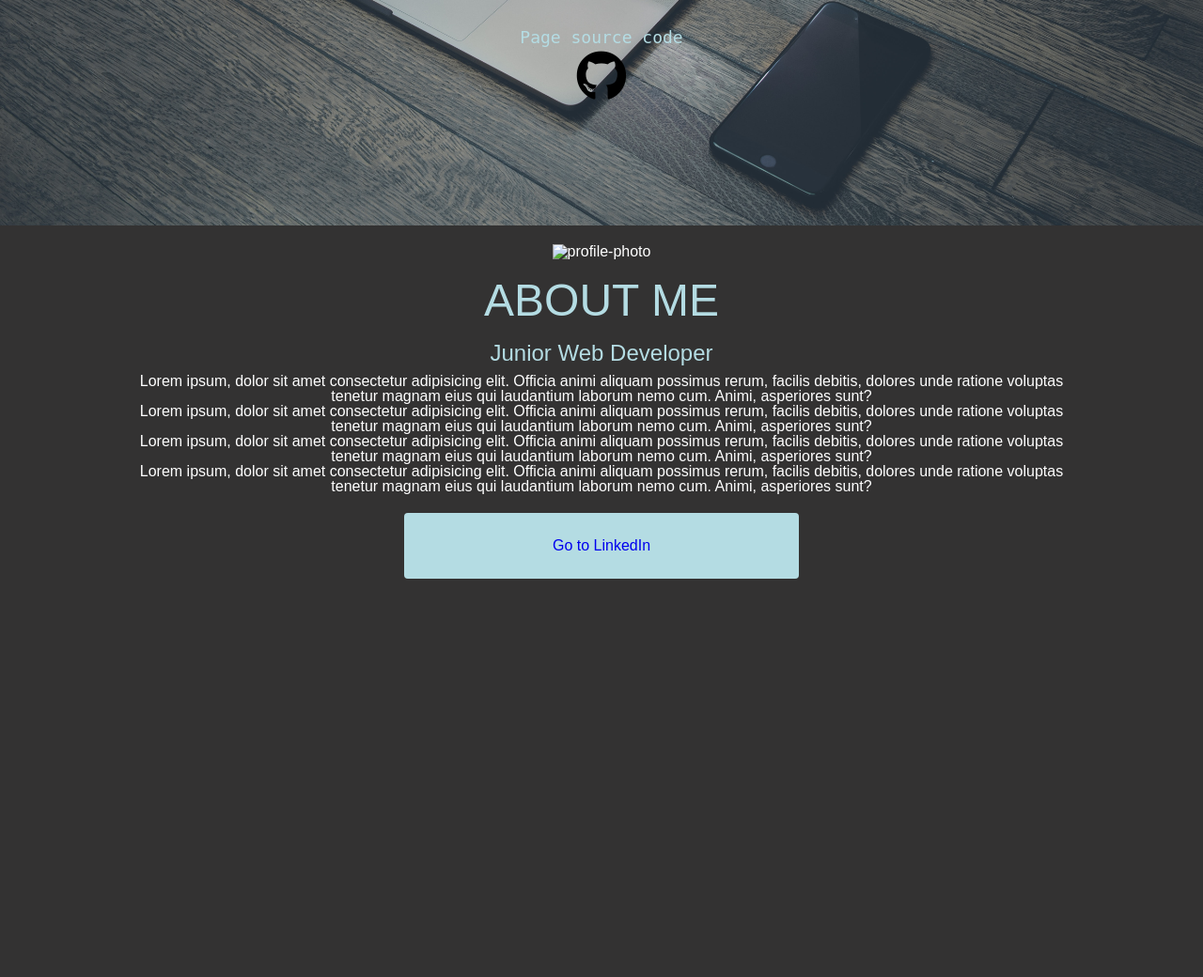
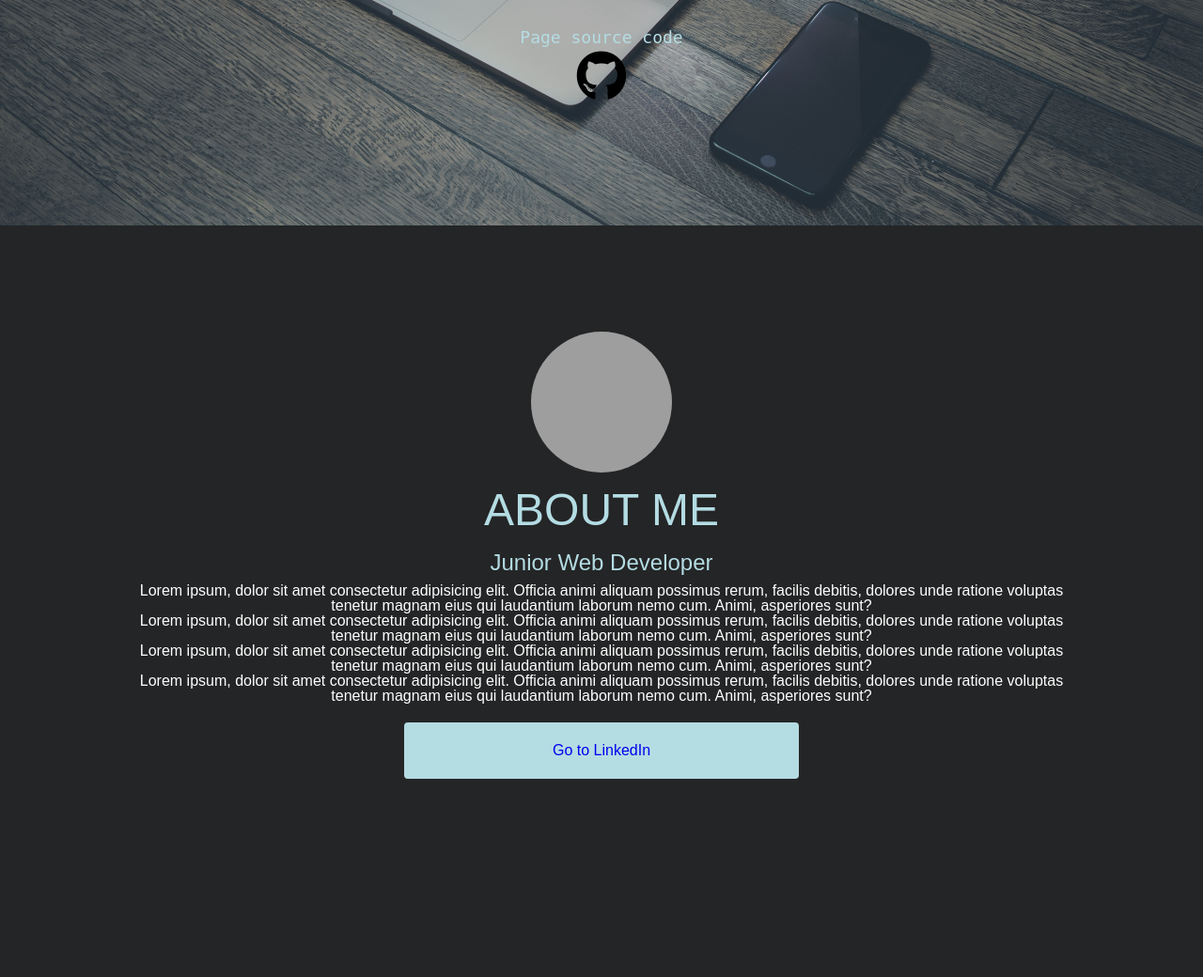
Before and after one commit to AntanasArcimavicius/MyBlog, a Python web app: template web/mb/templates/home.html in a window 1280 px wide. Shown: the part 584-1624 px from the top of the page at 94% size. Run offline with Jinja, Linux system fonts and the light colour scheme; the template is opened without the code that fills it: most values are stand-ins (such as "Sample title", 1, 10 or a date in 2020); form fields are guessed from the names that the template uses; grey boxes are pictures that could not be loaded.

Commit message:
about me page fixes

```diff
--- a/web/mb/static/js/functions.js
+++ b/web/mb/static/js/functions.js
@@ -10,6 +10,7 @@ function openNav() {
 
 function scrollToAbout() {
     aboutSection.scrollIntoView({behavior: "smooth", block: "end", inline: "nearest"});
+    nav.className = "navbar";
 }
 
 body.addEventListener("click", function(event) {
--- a/web/mb/static/style.css
+++ b/web/mb/static/style.css
@@ -49,6 +49,12 @@ footer {
 
 .clearfix {
    overflow: auto;
+}
+
+.sticky {
+   position: -webkit-sticky; /* Safari */
+   position: sticky;
+   top: 0;
 }
 
 .navbar {
@@ -249,13 +255,78 @@ form input {
 }
 
 /* =========================================================
+   ABOUT
+========================================================= */
+
+.about-section {
+   min-height: 100vh;
+   background-color: #242526;
+   color: white;
+   font-family: sans-serif;
+   text-align: center;
+}
+
+.content {
+   max-width: 1000px;
+   padding-top: 100px;
+   margin: auto;
+}
+
+.about-section img {
+   position: relative;
+   margin: 10px auto;
+   display: inline-block;
+   width: 150px;
+   height: 150px;
+   border-radius: 50%;
+   object-fit: cover;
+   border: #242526 solid 3px;
+}
+
+.about-section h1 {
+   font-size: 3rem;
+   padding-bottom: 20px;
+   color: #B4DCE3;
+}
+
+.about-section h4 {
+   padding-bottom: 10px;
+   color: #B4DCE3;
+   font-size: 1.5rem;
+}
+
+.linked-in {
+   margin: auto;
+   width: 40%;
+   height: 40px;
+   padding: 10px;
+   display: flex;
+   align-items: center;
+   justify-content: center;
+   margin-top: 20px;
+}
+
+.linked-in a {
+   text-decoration: none;
+}
+
+
+/* =========================================================
    MEDIA Q
 ========================================================= */
 
 @media screen and (max-width: 600px) {
 
    .container {
-      height: 80vh;
+      height: 70vh;
+   }
+
+   .about-section {
+      font-size: 14px;
+   }
+
+   .about-section h1{
+      font-size: 14px;
    }
 
    .center {
@@ -315,51 +386,3 @@ form input {
       width: 80%;
    }
  }
-
-/* =========================================================
-   ABOUT
-========================================================= */
-
-.about-section {
-   min-height: 100vh;
-   background-color: #333232;
-   color: white;
-   font-family: sans-serif;
-   text-align: center;
-}
-
-.content {
-   max-width: 1000px;
-   margin: auto;
-}
-
-.about-section img {
-   width: 100%;
-   margin: 20px 0;
-}
-
-.about-section h1 {
-   font-size: 3rem;
-   padding-bottom: 20px;
-   color: #B4DCE3;
-}
-
-.about-section h4 {
-   padding-bottom: 10px;
-   color: #B4DCE3;
-   font-size: 1.5rem;
-}
-
-.linked-in {
-   margin: auto;
-   width: 40%;
-   padding: 10px;
-   display: flex;
-   align-items: center;
-   justify-content: center;
-   margin-top: 20px;
-}
-
-.linked-in a {
-   text-decoration: none;
-}
--- a/web/mb/templates/header.html
+++ b/web/mb/templates/header.html
@@ -1,4 +1,4 @@
-<div class="header">
+<div class="header sticky">
     <div class="navbar" id="myNav">
         <div class="nav-top">
             <a class="navbar-brand" id="logo" href="{{reverse('mainsite:home')}}">
--- a/web/mb/templates/home.html
+++ b/web/mb/templates/home.html
@@ -14,7 +14,7 @@
 
 <div class="about-section">
     <div class="content">
-        <img src="" alt="profile-photo">
+        <img id="profile-photo" src="{{ static('img/profile.jpg') }}" alt="profile-photo">
         <h1>ABOUT ME</h1>
         <h4>Junior Web Developer</h4>
         <p>Lorem ipsum, dolor sit amet consectetur adipisicing elit.
```
Also changed, not shown: 1 other file.
